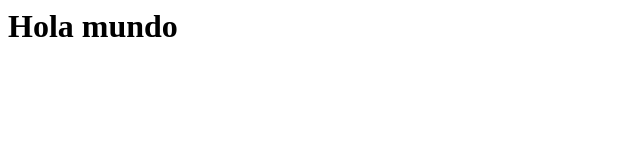
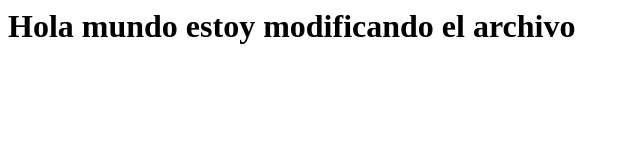
Before and after one commit to MaycolSac2000/repasoPrueba, a plain HTML site: page index.html in a window 1280 px wide. Shown: the whole page, without its empty margins (0-640 px from the left). Drawn offline with Linux system fonts and the light colour scheme.

Commit message:
Se modifica index

```diff
--- a/index.html
+++ b/index.html
@@ -2,5 +2,5 @@
 <html>
 <head>
 </head>
-<body><h1>Hola mundo</h1</body>
+<body><h1>Hola mundo estoy modificando el archivo</h1</body>
 </html>
```
